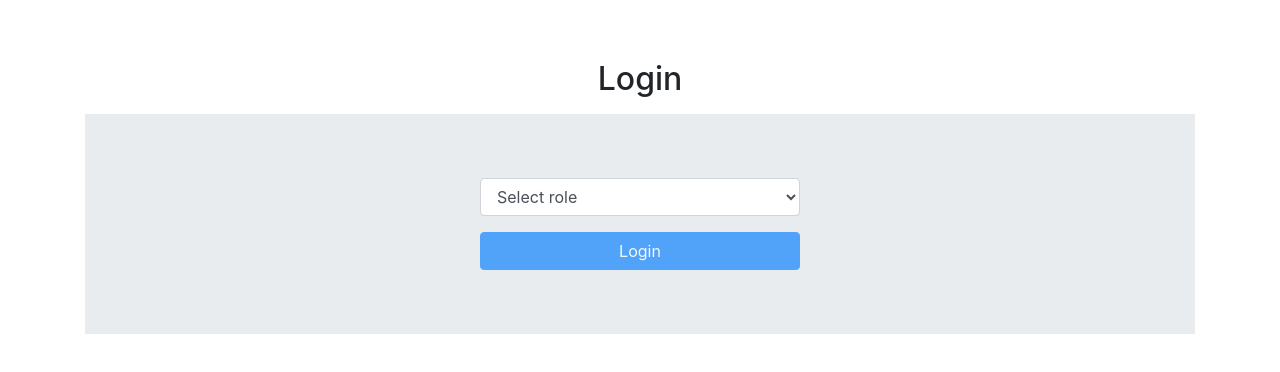
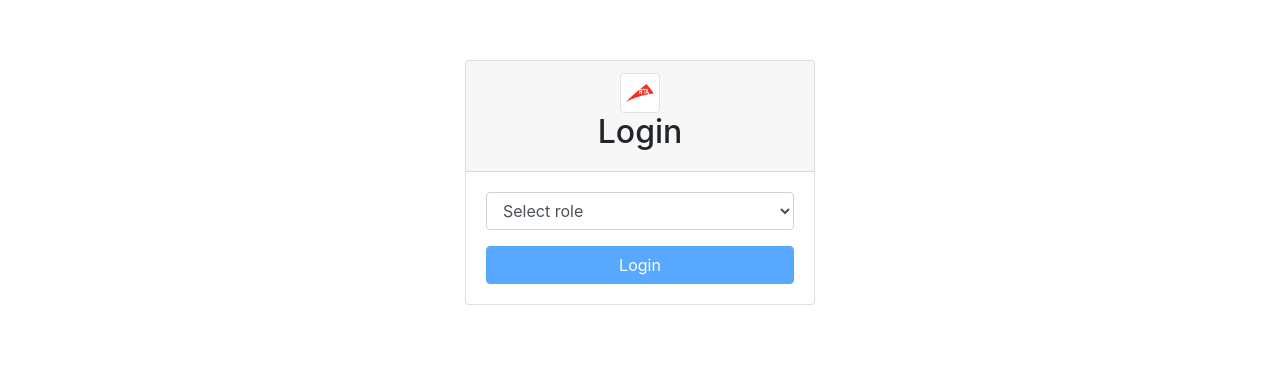
Before and after one commit to nagnive/rta, a React (Create React App) app in the folder ui/: page / in a window 1280 px wide. Shown: the top 372 px of the page. Built offline with nearby package versions, Linux system fonts and the light colour scheme.

Commit message:
Added styles

```diff
--- a/ui/src/components/login/login.js
+++ b/ui/src/components/login/login.js
@@ -1,7 +1,8 @@
 import React, { Component } from 'react';
 import { Redirect } from 'react-router-dom';
-import { Button, Form, Container, Row, Col, Jumbotron } from 'react-bootstrap';
+import { Button, Form, Container, Row, Col, Image, Card } from 'react-bootstrap';
 import '../login/login.css';
+import logo from '../../assets/img/logo.png';
 
 class Login extends Component {
   state = {
@@ -35,15 +36,20 @@ class Login extends Component {
       <div className="Login">
           <Container>
             <Row>
-                <Col>
-                  <Row className="text-center">
-                    <Col>
-                      <h2><Form.Label>Login</Form.Label></h2>
+              <Col sm>
               </Col>
-                  </Row>
-                  <Row>
-                    <Col>
-                      <Jumbotron fluid>
+              <Col sm>
+                <Card className="text-center">
+                  <Card.Header>
+                    <Image
+                          src={logo}
+                          width="40"
+                          height="40"
+                          alt="RTA logo"
+                          thumbnail />{' '}
+                      <h2>Login</h2>
+                    </Card.Header>
+                  <Card.Body>
                       <form onSubmit={this.handleSubmit}>
                         <Form.Group controlId="userrole">
                           <Form.Control as="select"
@@ -55,13 +61,14 @@ class Login extends Component {
                           <option>SuperUser</option>
                           </Form.Control>
                         </Form.Group>
-                          <Button block disabled={!this.validateForm()} type="submit">
+                        <Button variant="primary" block disabled={!this.validateForm()} type="submit">
                           Login
                         </Button>
                       </form>
-                      </Jumbotron>
+                  </Card.Body>
+                </Card>
               </Col>
-                  </Row>
+              <Col sm>
               </Col>
             </Row>
           </Container>
--- a/ui/src/components/users/userlayout.js
+++ b/ui/src/components/users/userlayout.js
@@ -4,9 +4,7 @@ import ApproveUser from './approveusers';
 import UserList from './userlist';
 
 class UserLayout extends Component {
-    constructor(props){
-        super(props);
-    }
+
 
     render(){
         return(
--- a/ui/src/components/users/usernav.js
+++ b/ui/src/components/users/usernav.js
@@ -1,6 +1,5 @@
 import React, { Component } from 'react';
-import { Link, NavLink } from 'react-router-dom';
-import { Navbar, Nav, Button } from 'react-bootstrap';
+import { Navbar, Nav, Button, Image } from 'react-bootstrap';
 import * as Constants from "../../constants";
 import logo from '../../assets/img/logo.png';
 
@@ -19,16 +18,15 @@ class UserNav extends Component {
         return(
             <Navbar bg="dark" variant="dark" expand="lg" sticky="top">
                 <Navbar.Brand href="#home">
-                <img
-                    src={logo}
-                    width="30"
-                    height="30"
-                    className="d-inline-block align-top"
-                    alt="React Bootstrap logo"
-                />
+                    <Image
+                        src={logo}
+                        width="30"
+                        height="30"
+                        className="d-inline-block align-top"
+                        alt="RTA logo"
+                        thumbnail />{' '}
                     <strong className="mr-auto">User Admin Module</strong>
                 </Navbar.Brand>
-                <Navbar.Collapse>
                 {
                     this.state.loggedinuser === "" ? ""
                     :
@@ -36,12 +34,13 @@ class UserNav extends Component {
                         (Logged in as <strong>{this.state.loggedinuser}</strong>)
                     </Navbar.Text>
                 }
-                </Navbar.Collapse>
-                <Navbar.Collapse className="justify-content-end">
-                    <Nav.Link href="/">
+                <Nav  className="mr-auto">
+                </Nav>
+                <Nav>
+                    <Nav.Link href="/" className="justify-content-end">
                         <Button variant="light">Logout</Button>
                     </Nav.Link>
-                </Navbar.Collapse>
+                </Nav>
           </Navbar>
         )
     }
```
Lines whose indentation alone changed are shown as unchanged.
